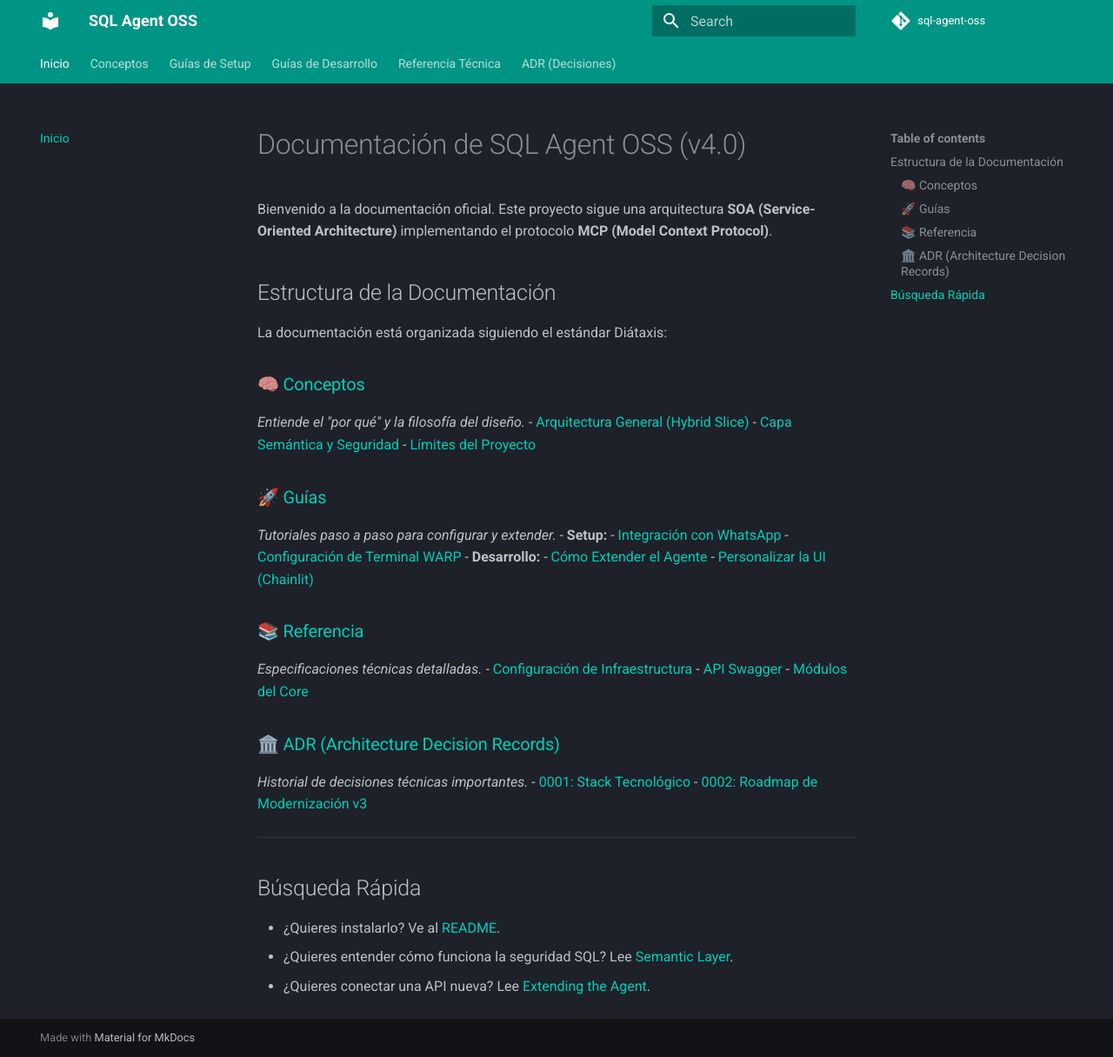
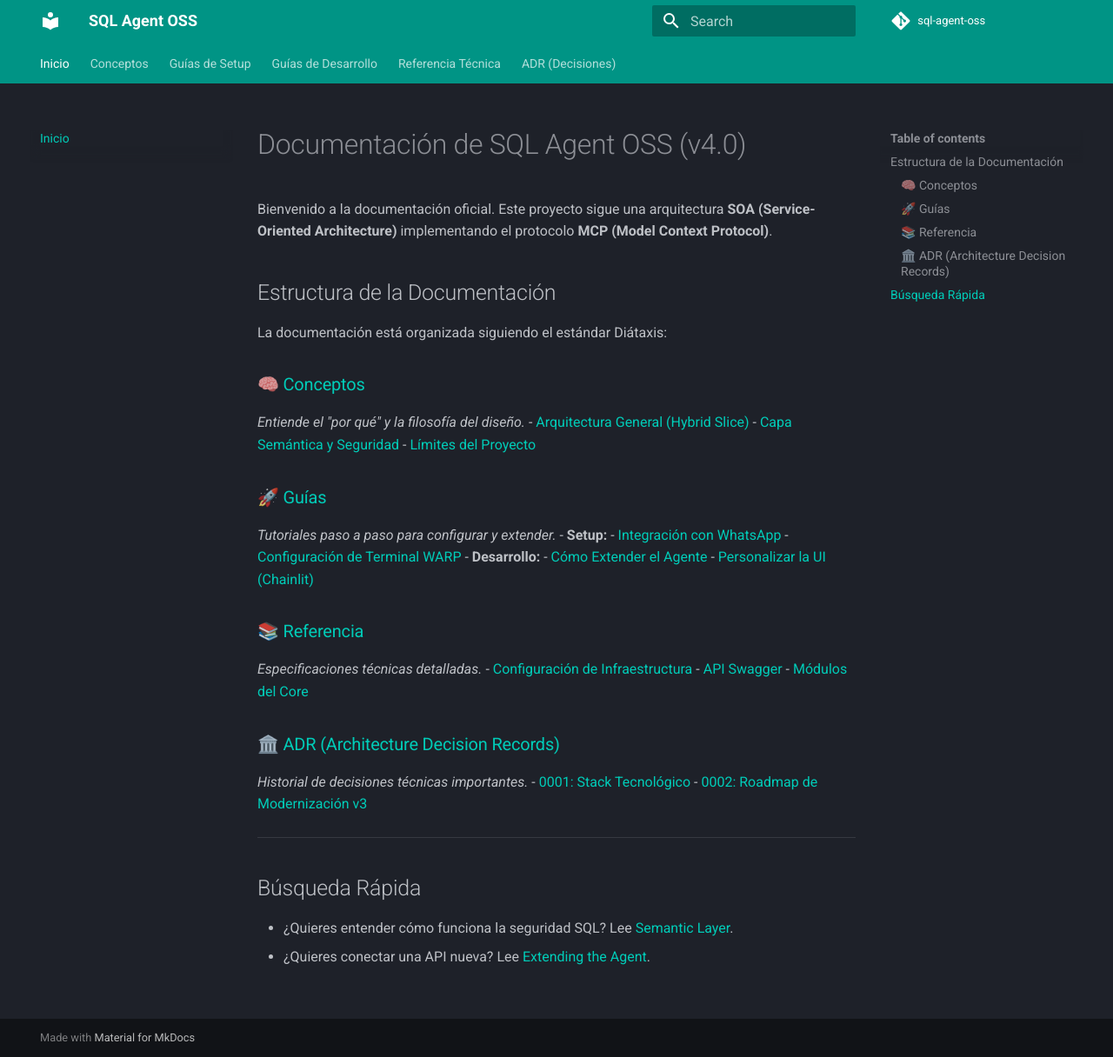
Before and after one commit to davidrbh/sql-agent-oss, an MkDocs documentation site: the page built from docs/index.md, in a window 1280 px wide and 1216 px high. Shown: the whole window at 87% size. Built offline with MkDocs 1.6.1 and Material for MkDocs 9.7.7, drawn with Linux system fonts in a browser that asks for light colours; comment, search, counter and statistics services are not loaded.

Commit message:
fix(docs): update broken mkdocstrings references and index links to match v4 architecture

```diff
--- a/docs/index.md
+++ b/docs/index.md
@@ -36,6 +36,5 @@
 
 ## Búsqueda Rápida
 
-- ¿Quieres instalarlo? Ve al [README](../README.md).
-- ¿Quieres entender cómo funciona la seguridad SQL? Lee [Semantic Layer](./concepts/semantic_layer.md).
-- ¿Quieres conectar una API nueva? Lee [Extending the Agent](./guides/development/extending_the_agent.md).
+- ¿Quieres entender cómo funciona la seguridad SQL? Lee [Semantic Layer](./concepts/semantic-layer.md).
+- ¿Quieres conectar una API nueva? Lee [Extending the Agent](./guides/development/extending-the-agent.md).
```
Also changed, not shown: docs/reference/agent-core.md (renamed from docs/reference/agent_core.md, +1 -1 lines), docs/reference/infra.md (+1 -1 lines), docs/adr/0001-tech-stack.md (renamed from docs/adr/001_tech_stack.md), docs/adr/0002-modernization-roadmap-v3.md (renamed from docs/adr/002_modernization_roadmap_v3.md), docs/concepts/semantic-layer.md (renamed from docs/concepts/semantic_layer.md), docs/guides/development/chainlit-ui.md (renamed from docs/guides/development/chainlit_ui.md), docs/guides/development/extending-the-agent.md (renamed from docs/guides/development/extending_the_agent.md), docs/guides/setup/warp-terminal.md (renamed from docs/guides/setup/warp_terminal.md), docs/guides/setup/whatsapp-integration.md (renamed from docs/guides/setup/whatsapp_integration.md), docs/legacy_reports/mcp-migration-spec-v3.md (renamed from docs/legacy_reports/06_mcp_migration_spec_v3.md), docs/legacy_reports/radiografia-actualizada.md (renamed from docs/legacy_reports/radiografia_actualizada.md), docs/legacy_reports/reporte-arquitectura.txt (renamed from docs/legacy_reports/reporte_arquitectura.txt).
